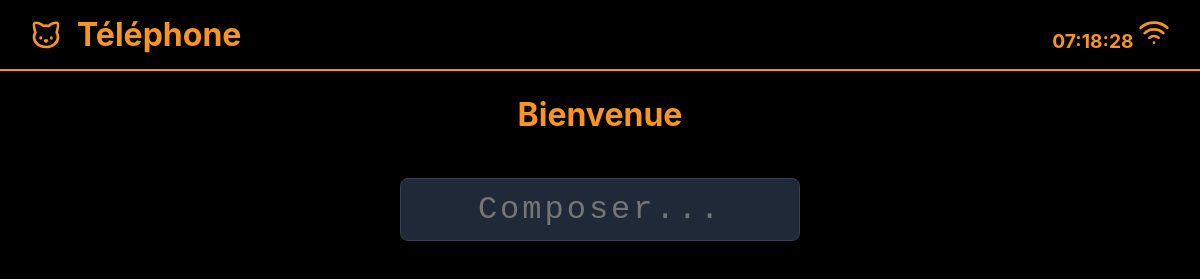
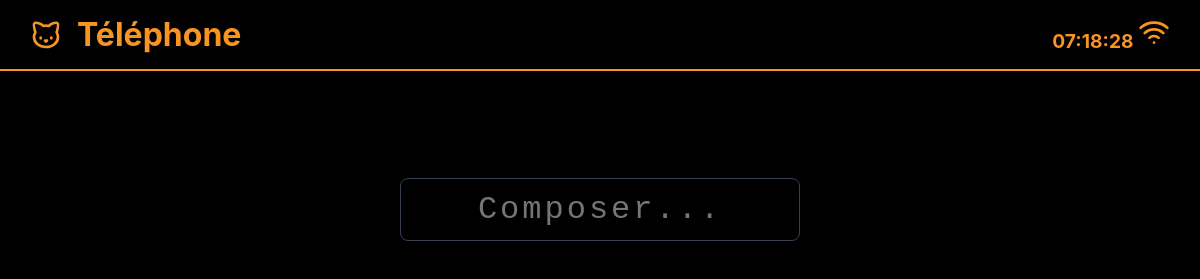
Before and after one commit to remiguillette/landlinephone, an Electron app: page index.html in a window 1200 px wide. Shown: the top 279 px of the page. Drawn offline with Linux system fonts and the light colour scheme.

Commit message:
Update style.css

```diff
--- a/style.css
+++ b/style.css
@@ -101,7 +101,7 @@ html {
 /* --- Hero Section (Now a flex column) --- */
 .hero-section-container {
   background-color: #000000;
-  color: #f89422;
+  color: #000000;
   font-family: 'Inter', -apple-system, BlinkMacSystemFont, "Segoe UI", Roboto, Helvetica, Arial, sans-serif;
   padding: 24px;
   text-align: center;
@@ -143,7 +143,7 @@ html {
   padding: 0.75rem;
   border-radius: 8px;
   border: 1px solid #374151;
-  background: #1f2937;
+  background: #000000;
   color: #f5f5f5;
   outline: none;
   letter-spacing: 3px;
```
